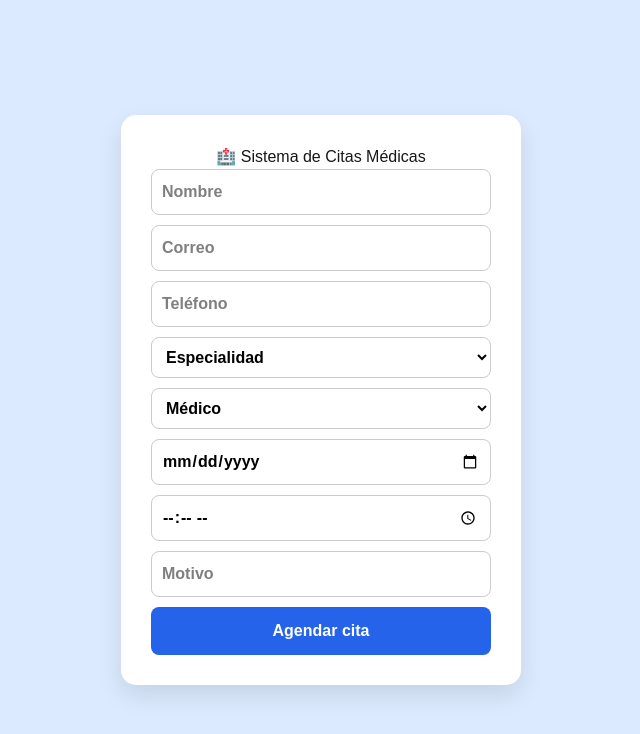
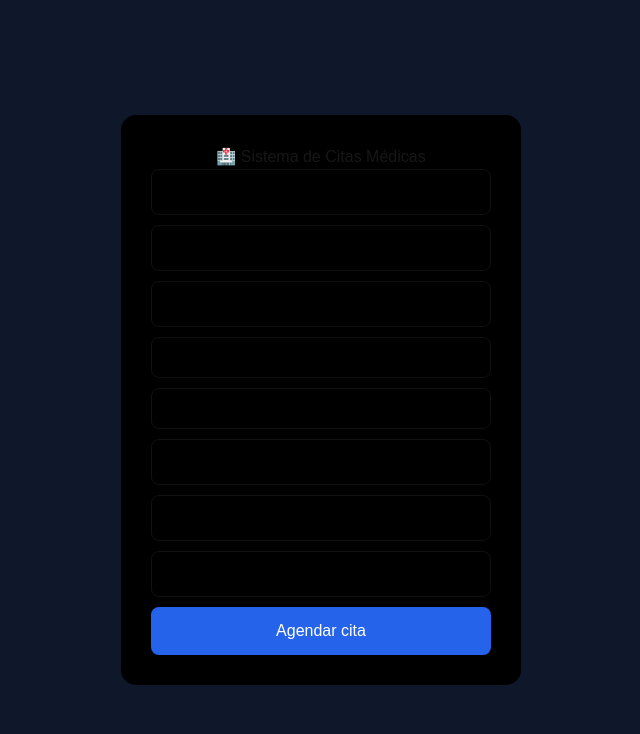
Before and after one commit to cruznavarrete449/sistema-citas, a Next.js app: page / in a window 1280 px wide. Shown: the top 734 px of the page, without its empty margins (319-959 px from the left). Built offline with nearby package versions, Linux system fonts and the light colour scheme.

Commit message:
Actualización del sistema de citas 4

```diff
--- a/app/page.js
+++ b/app/page.js
@@ -109,15 +109,14 @@ const styles = {
     display: "flex",
     justifyContent: "center",
     alignItems: "center",
-    background: "#dbeafe"
+    background: "#0f172a"
   },
   card: {
-    background: "white",
+    background: "black",
     padding: 30,
     borderRadius: 15,
     width: 400,
-    textAlign: "center",
-    boxShadow: "0 10px 25px rgba(0,0,0,0.1)"
+    textAlign: "center"
   },
   form: {
     display: "flex",
@@ -125,11 +124,11 @@ const styles = {
     gap: 10
   },
   input: {
-    padding: 10,
-    borderRadius: 8,
-    border: "1px solid #ccc",
-    fontWeight: "bold",
-    color: "#000"
+  padding: 10,
+  borderRadius: 8,
+  border: "1px solid #111111",
+  color: "black"
+
   },
   button: {
     padding: 12,
@@ -137,7 +136,6 @@ const styles = {
     color: "white",
     border: "none",
     borderRadius: 8,
-    cursor: "pointer",
-    fontWeight: "bold"
+    cursor: "pointer"
   }
 };
```
